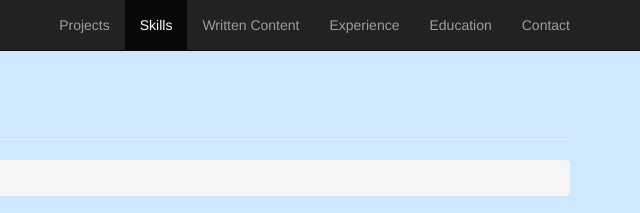
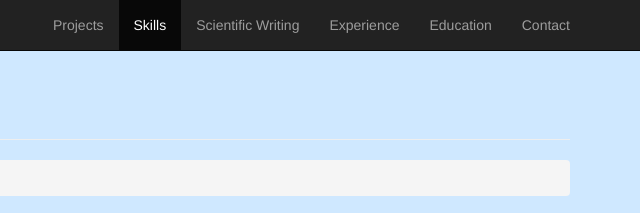
Before and after one commit to kassirhussein/kassirhussein.github.io, a plain HTML site: page skills.html in a window 1280 px wide. Shown: the top 213 px of the page, 640-1280 px from the left. Drawn offline with nearby package versions, Linux system fonts and the light colour scheme.

Commit message:
Update skills.html

```diff
--- a/skills.html
+++ b/skills.html
@@ -36,7 +36,7 @@
         <ul class="nav navbar-nav navbar-right">
           <li><a href="projects.html">Projects</a></li>
           <li class="active"><a href="skills.html">Skills</a></li>
-          <li><a href="Writtencontent.html">Written Content</a></li>
+          <li><a href="Writtencontent.html">Scientific Writing</a></li>
           <li><a href="experience.html">Experience</a></li>
           <li><a href="education.html">Education</a></li>
           <li><a href="contact.html">Contact</a></li>
```
